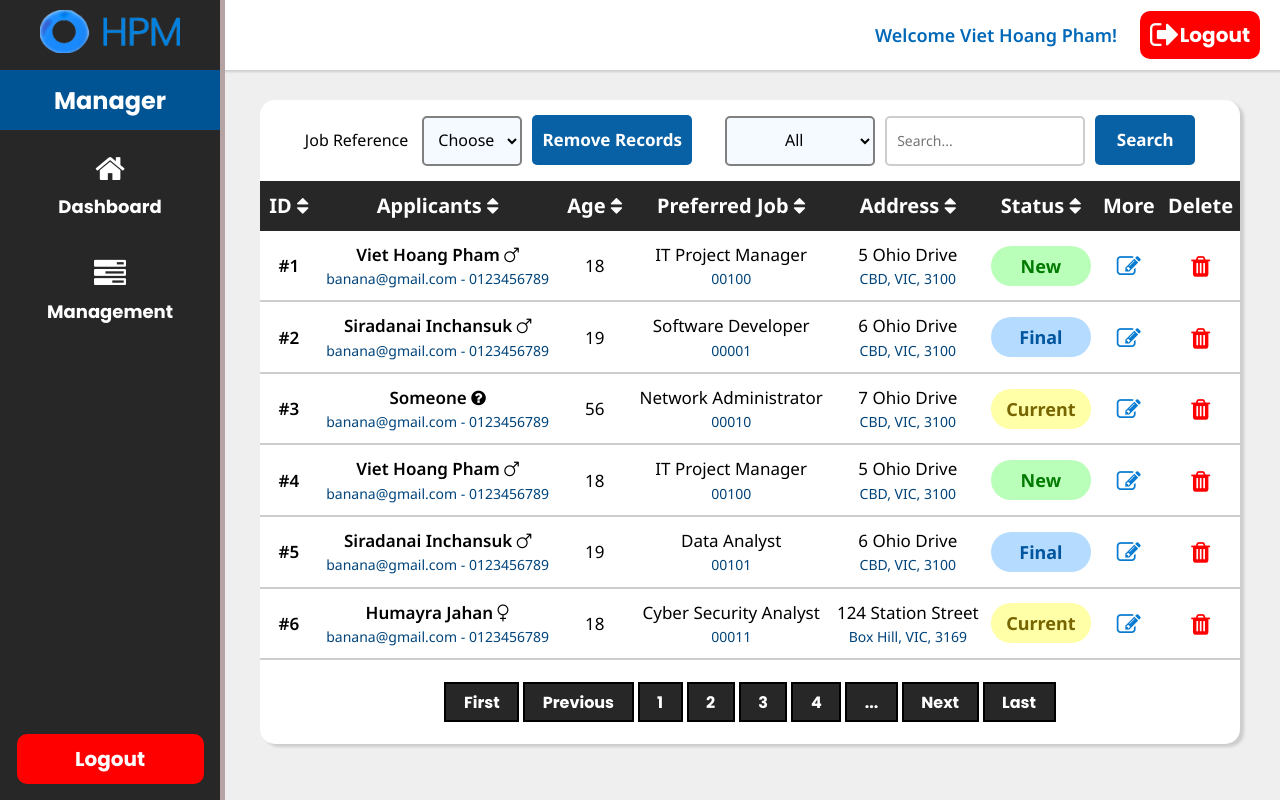
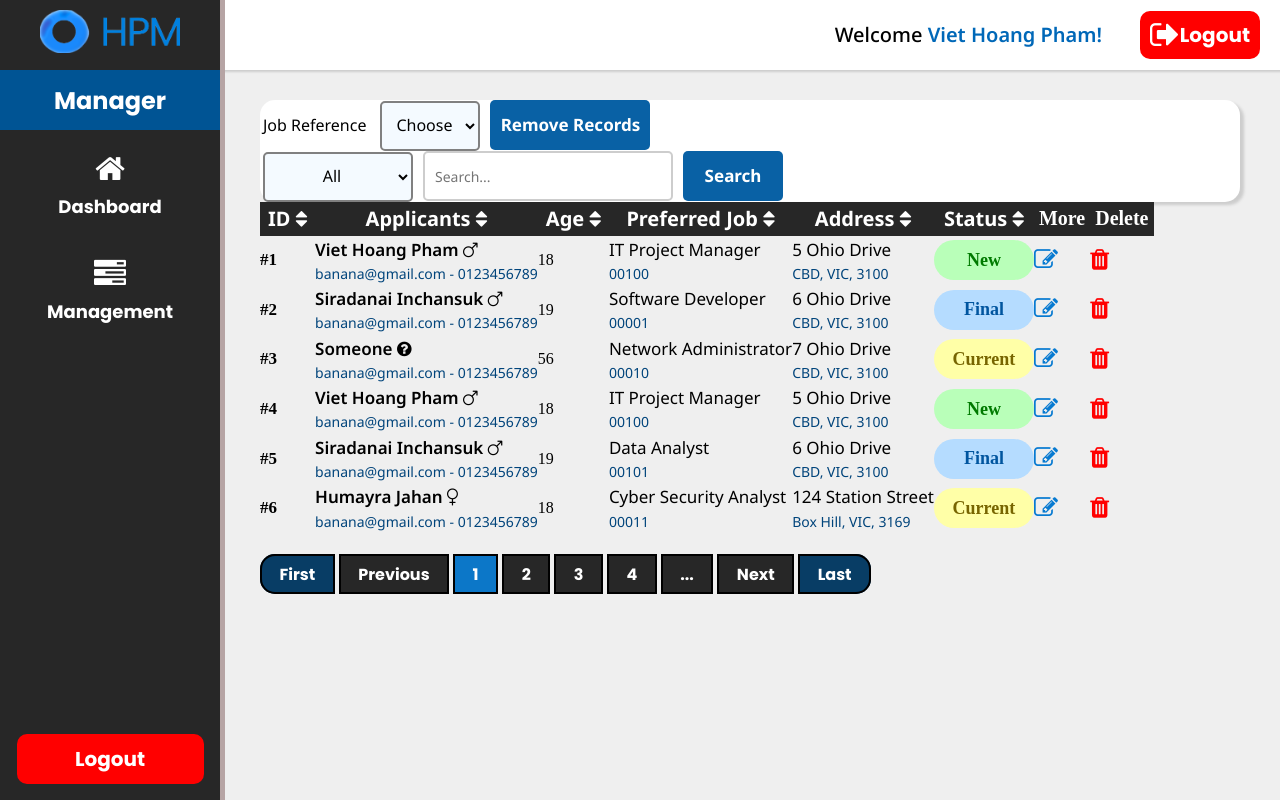
Before and after one commit to Rinekochan/-COS10026-Computing-Technology-Inquiry-Project, a PHP site: page /manage.php in a window 1280 px wide. Run offline with PHP 8.4, Linux system fonts and the light colour scheme.

Commit message:
Update ManagerStyle.css

```diff
--- a/styles/ManagerStyle.css
+++ b/styles/ManagerStyle.css
@@ -12,6 +12,9 @@
     box-sizing: border-box;
     position: relative;
     scroll-behavior: smooth;
+}
+input:focus{
+    outline: none;
 }
 h1{
     font-family: 'Poppins', serif;
@@ -107,6 +110,11 @@ nav button{
     border-radius: 10px;
     padding: 10px 0;
     cursor: pointer;
+    transition-duration: 0.2s;
+}
+nav button:hover{
+    transform: scale(1.05);
+    transition-duration: 0.2s;
 }
 header{
     position: fixed;
@@ -121,10 +129,14 @@ header{
     box-shadow: 3px 2px 2px rgb(205, 205, 205);
 }
 header p{
-    font-size: 18px;
+    font-size: 20px;
+    font-weight: 500;
+    color: black;
+    margin-right: 35px;
+}
+header #username{
+    color: #0068b8;
     font-weight: 600;
-    color: #0068b8;
-    margin-right: 20px;
 }
 header > button{
     display: flex;
@@ -139,6 +151,11 @@ header > button{
     padding: 0 10px;
     cursor: pointer;
     margin-right: 20px;
+    transition-duration: 0.2s;
+}
+header > button:hover{
+    transform: scale(1.05);
+    transition-duration: 0.2s;
 }
 main{
     padding: 100px 40px 30px 260px;
@@ -147,7 +164,7 @@ main{
 /* ------------------------------------------------------ */
 /* ------------------------------------------------------ */
 /* Developer: Viet Hoang Pham. This is manage page CSS style */
-#DisplayTableData{
+form{
     display: flex;
     flex-direction: column;
     width: 100%;
@@ -156,11 +173,12 @@ main{
     height: auto;
     box-shadow: 4px 3px 3px rgb(205, 205, 205);
 }
-#DisplayTableData form{
+form #serverquery{
     display: flex;
     justify-content: space-evenly;
+    padding: 15px;
 }
-#DisplayTableData select{
+form select{
     text-align: center;
     background-color: white;
 }
@@ -178,22 +196,24 @@ input::placeholder{
     font-family: 'Noto Sans', sans-serif;
     font-size: 14px;
 }
-#DisplayTableData form{
-    padding: 15px;
-}
-#DisplayTableData form button{
+form button{
     height: 50px;
     background-color:#0961a5;
     color: white;
     font-size: 17px;
     font-weight: 700;
     border: none;
+    transition-duration: 0.2s;
+}
+form button:hover{
+    background-color:#177ecd;
+    transition-duration: 0.2s;
 }
 #deleteJobReference label{
     font-size: 16px;
     margin-right: 7px;
 }
-#DisplayTableData select{
+form select{
     border: 2px solid rgb(128, 128, 128);
     background-color: rgb(244, 250, 255);
     font-size: 16px;
@@ -216,12 +236,17 @@ input::placeholder{
 }
 #searchQuery input{
     height: 50px;
-    width: 200px;
+    width: 250px;
     border: 2px solid rgb(205, 205, 205);
     padding: 10px;
-    font-size: 14px;
+    font-size: 16px;
+    transition-duration: 0.1s;
 }
-#DisplayTableData th, #DisplayTableData td{
+#searchQuery input:focus{
+    border: 2px solid #177ecd;
+    transition-duration: 0.1s;
+}
+form th, form td{
     font-family: 'Noto Sans', sans-serif;
 }
 #tableheader{
@@ -245,13 +270,13 @@ table #tableheader th{
     color: white;
     text-align: center;
     border: none;
-    padding: 10px 5px;
+    padding: 2px 5px;
     background-color: transparent;
 }
-#DisplayTableData table tr{
+form table tr{
     border-radius: 20px;
 }
-#DisplayTableData table tr td{
+form table tr td{
     font-size: 17px;
     border-bottom: 2px solid rgb(205, 205, 205);
     padding: 10px 3px;
@@ -314,7 +339,26 @@ table #tableheader th{
     color: white;
     background-color: #272727;
     border: 2px solid black;
+    transition-duration: 0.3s;
 }
+#pagination a:first-child{
+    border-radius: 15px 0px 0px 15px;
+    background-color: #083d65;
+}
+#pagination a:last-child{
+    border-radius: 0px 15px 15px 0px;
+    background-color: #083d65;
+}
+#pagination a:hover{
+    background: #faebd7;
+    color: black;
+    transition-duration: 0.3s;
+}
+#pagination #currentPage{
+    background-color: #0c77c8;
+    color: white;
+}
+
 /* ------------------------------------------------------ */
 /* ------------------------------------------------------ */
 /* ------------------------------------------------------ */
```
